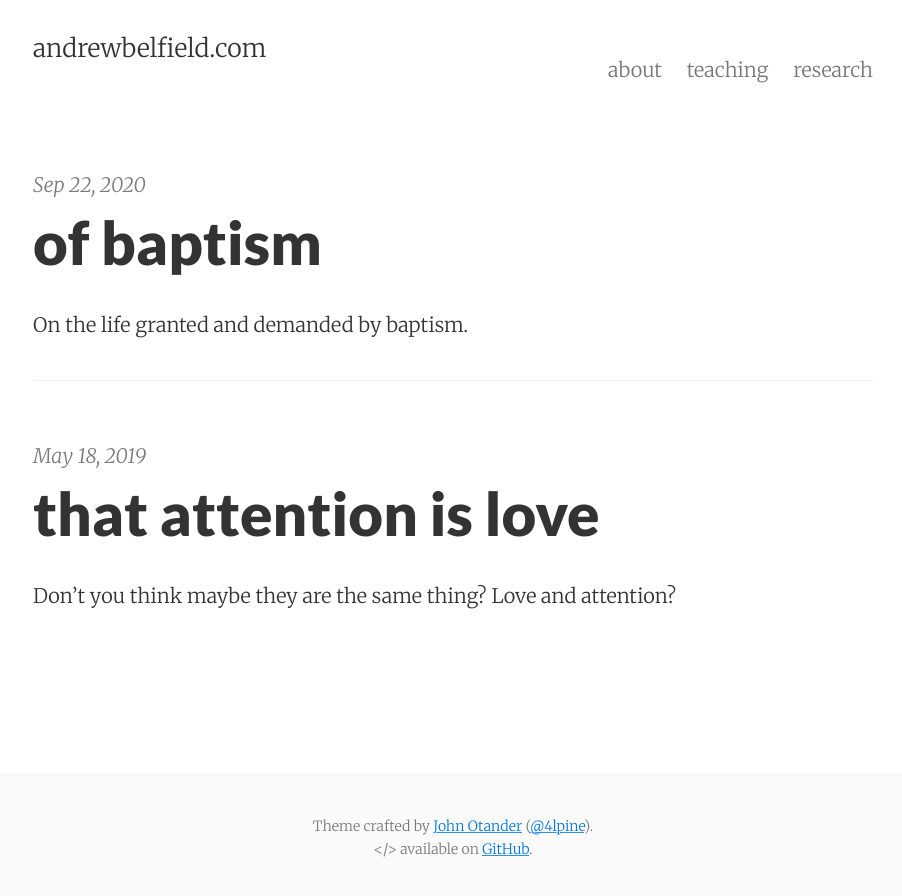
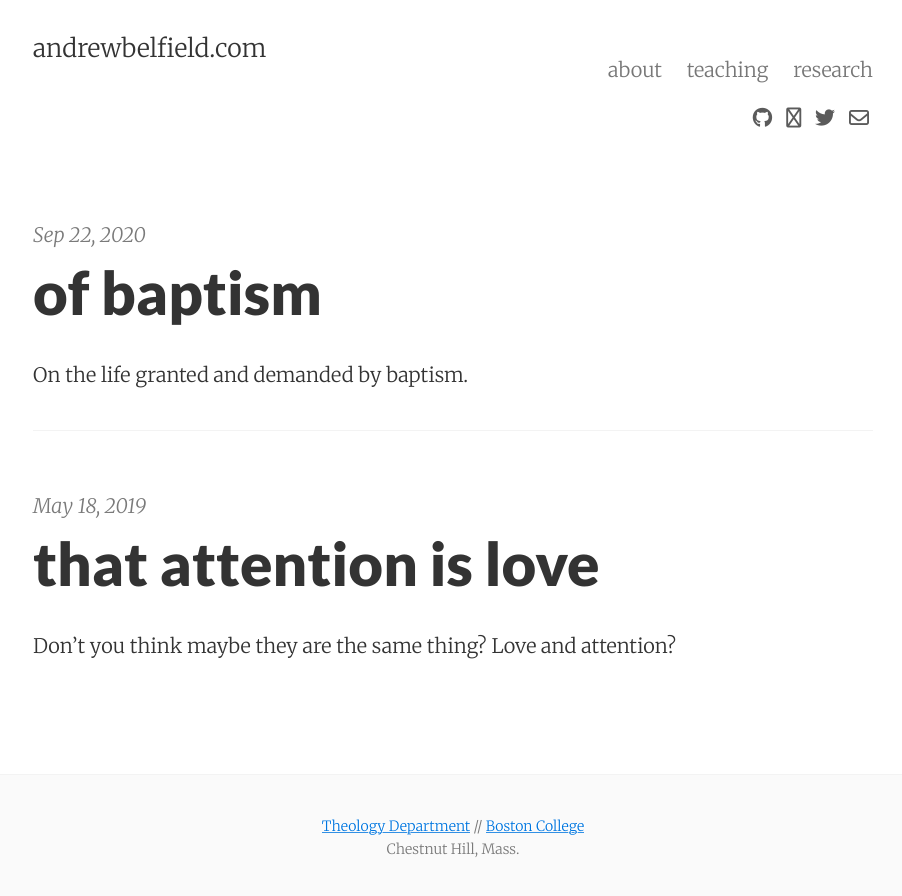
Before and after one commit to drewbelf/drewbelf.github.io, a Jekyll site: the page built from index.html, in a window 1280 px wide. Shown: the top 896 px of the page, without its empty margins (187-1089 px from the left). Built offline with Jekyll 4.4.1, drawn with Linux system fonts in a browser that asks for light colours; nearby versions of some CDN libraries; the list of posts is cut into pages by our own code.

Commit message:
update footer

```diff
--- a/_config.yml
+++ b/_config.yml
@@ -1,14 +1,13 @@
 # Site settings
 title:       andrewbelfield.com
-email:       ambelfield@gmail.com
+email:       belfield@bc.edu
 author:      Andrew Belfield
 description:
 baseurl:     ""
-url:         "http://pixyll.com"
+url:         "andrewbelfield.com"
 date_format: "%b %-d, %Y"
 header_pages:
  - about.md
- - cv.md
  - teaching.md
  - research.md
 
@@ -25,7 +24,7 @@ bing_verification:
 animated:             true
 show_related_posts:   false
 show_post_footers:    false
-show_social_icons:    false
+show_social_icons:    true
 ajaxify_contact_form: false
 enable_mathjax: false
 extended_fonts: false
@@ -49,11 +48,11 @@ facebook_appid:
 facebook_comments_number: 10
 
 # Social icons
-github_username:
+github_username: drewbelf
 reddit_username:
 bitbucket_username:
 stackoverflow_id:
-twitter_username:
+twitter_username: drewbelfield
 skype_username:
 steam_nickname:
 google_plus_id:
@@ -81,8 +80,8 @@ share_hackernews: false
 
 text:
   pagination:
-    newer: 'Newer'
-    older: 'Older'
+    newer: 'newer'
+    older: 'older'
   share_buttons:
     text:         'Share this post!'
     facebook:     'Share on Facebook'
@@ -95,11 +94,11 @@ text:
     stumbleupon:  'Share on StumbleUpon'
     hackernews:   'Share on Hacker News'
   post:
-    updated:        'Updated'
+    updated:        'updated'
     minute_read:    'minute read'
-    related_posts:  'Related Posts'
+    related_posts:  'related posts'
   index:
-    coming_soon: 'Coming soon...'
+    coming_soon: 'coming soon...'
   contact:
     email:    'Email Address'
     content:  'What would you like to say?'
--- a/_includes/footer.html
+++ b/_includes/footer.html
@@ -1,8 +1,8 @@
 <footer class="center">
   <div class="measure">
     <small>
-      Theme crafted by <a href="http://johnotander.com">John Otander</a> (<a href="https://twitter.com/4lpine">@4lpine</a>).<br>
-      &lt;/&gt; available on <a href="https://github.com/johnotander/pixyll">GitHub</a>.
+      <a href="https://www.bc.edu/content/bc-web/schools/mcas/departments/theology/">Theology Department</a> // <a href="https://www.bc.edu/">Boston College</a><br>
+      Chestnut Hill, Mass.
     </small>
   </div>
 </footer>
```
Also changed, not shown: 10 other files.
